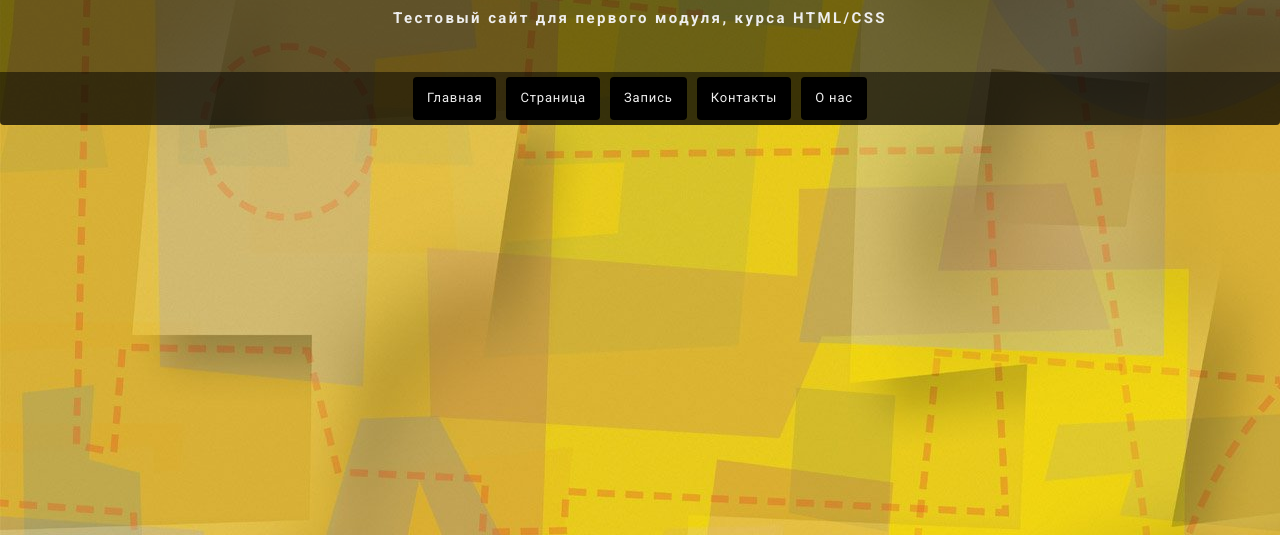
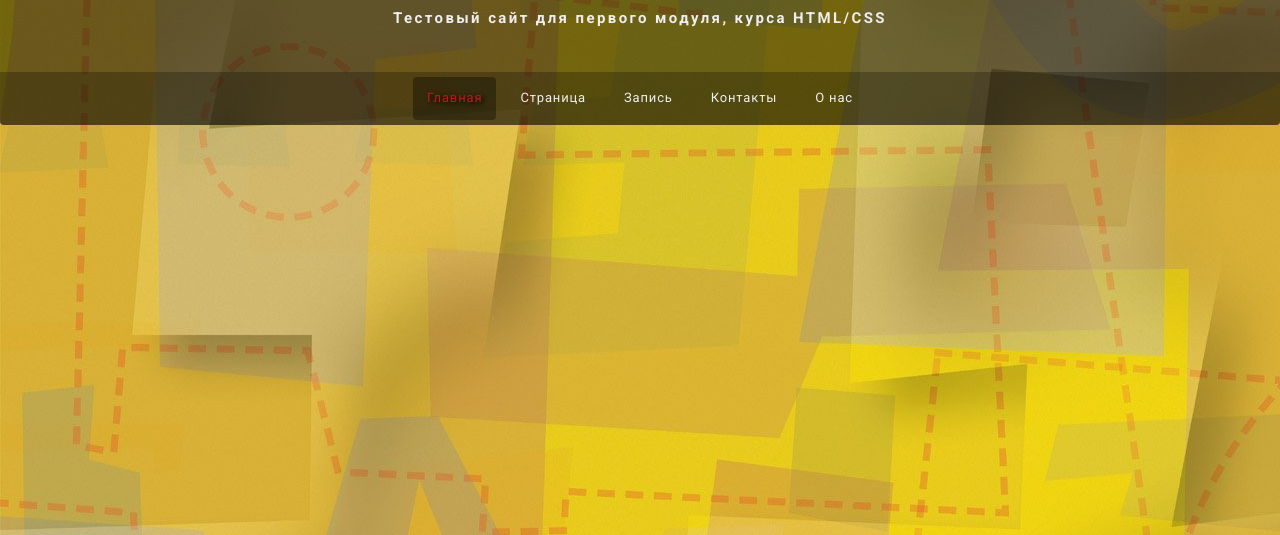
Before and after one commit to Vineversum/flexbox-template, a website: page index.html in a window 1280 px wide. Shown: the part 265-800 px from the top of the page. Drawn offline with Linux system fonts and the light colour scheme.

Commit message:
поправил menu items

```diff
--- a/assets/scss/header/_navbar.scss
+++ b/assets/scss/header/_navbar.scss
@@ -1,6 +1,6 @@
 .header-navbar {
     width: 100%;
-    background-color: rgba($dark-color, 0.5);
+    background-color: rgba($dark-color, 0.25);
     overflow: hidden;
     border-radius: 0 0 4px 4px;
     padding: 5px 0;
@@ -14,9 +14,14 @@
     }
     &__item {
         margin: 0 5px 0 5px;
-
-        background-color: $dark-color;
         border-radius: 4px;
+        &.active {
+            background-color: rgba($dark-color, 0.35);
+            a {
+                color: $main-color-highlighted;
+                text-shadow: 2px 2px 5px black;
+            }
+        }
         a {
             display: block;
             position: relative;
```
Also changed, not shown: assets/css/style.css.
